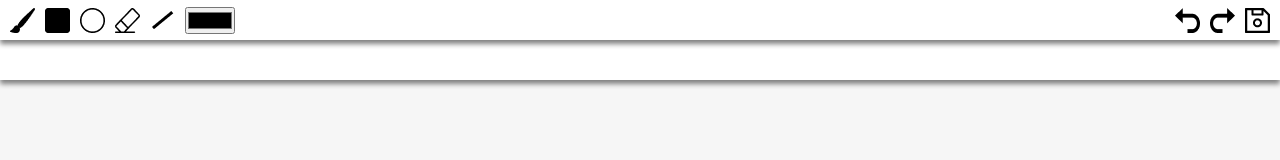
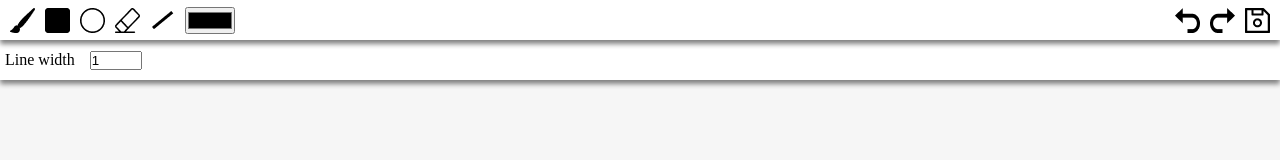
Before and after one commit to vova-krut/paint_online, a React (Create React App) app in the folder client/: page / in a window 1280 px wide. Shown: the top 160 px of the page. Built offline with nearby package versions, Linux system fonts and the light colour scheme.

Commit message:
added line width selecter

```diff
--- a/client/src/components/SettingsBar.jsx
+++ b/client/src/components/SettingsBar.jsx
@@ -1,10 +1,22 @@
 import React from "react";
+import toolState from "../store/toolState";
 import "../style/toolbar.scss";
 
 const SettingsBar = () => {
     return (
         <div className="settingsbar">
-            <p></p>
+            <label style={{ margin: "0 5px" }} htmlFor="line-width">
+                Line width
+            </label>
+            <input
+                onChange={(e) => toolState.setLineWidth(e.target.value)}
+                style={{ margin: "0 10px" }}
+                id="line-width"
+                type="number"
+                defaultValue={1}
+                min={1}
+                max={50}
+            />
         </div>
     );
 };
--- a/client/src/store/toolState.js
+++ b/client/src/store/toolState.js
@@ -9,6 +9,18 @@
     setTool(tool) {
         this.tool = tool;
     }
+
+    setFillColor(color) {
+        this.tool.fillColor = color;
+    }
+
+    setStrokeColor(color) {
+        this.tool.strokeColor = color;
+    }
+
+    setLineWidth(width) {
+        this.tool.lineWidth = width;
+    }
 }
 
 export default new ToolState();
--- a/client/src/tools/Tool.js
+++ b/client/src/tools/Tool.js
@@ -8,6 +8,18 @@
         this.destroyEvents();
     }
 
+    set fillColor(color) {
+        this.ctx.fillStyle = color;
+    }
+
+    set strokeColor(color) {
+        this.ctx.strokeStyle = color;
+    }
+
+    set lineWidth(width) {
+        this.ctx.lineWidth = width;
+    }
+
     destroyEvents() {
         this.canvas.onmousemove = null;
         this.canvas.onmousedown = null;
```
